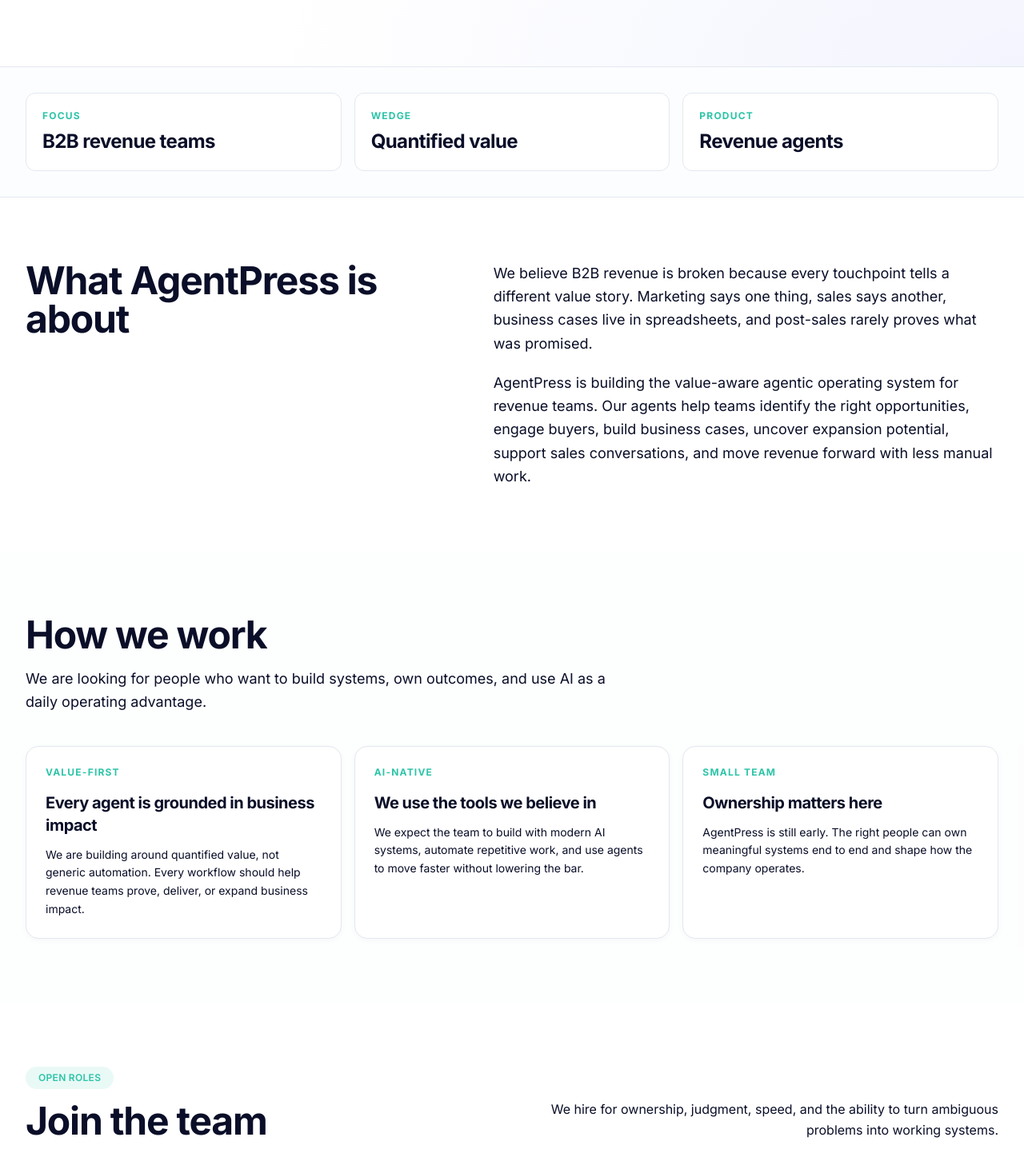
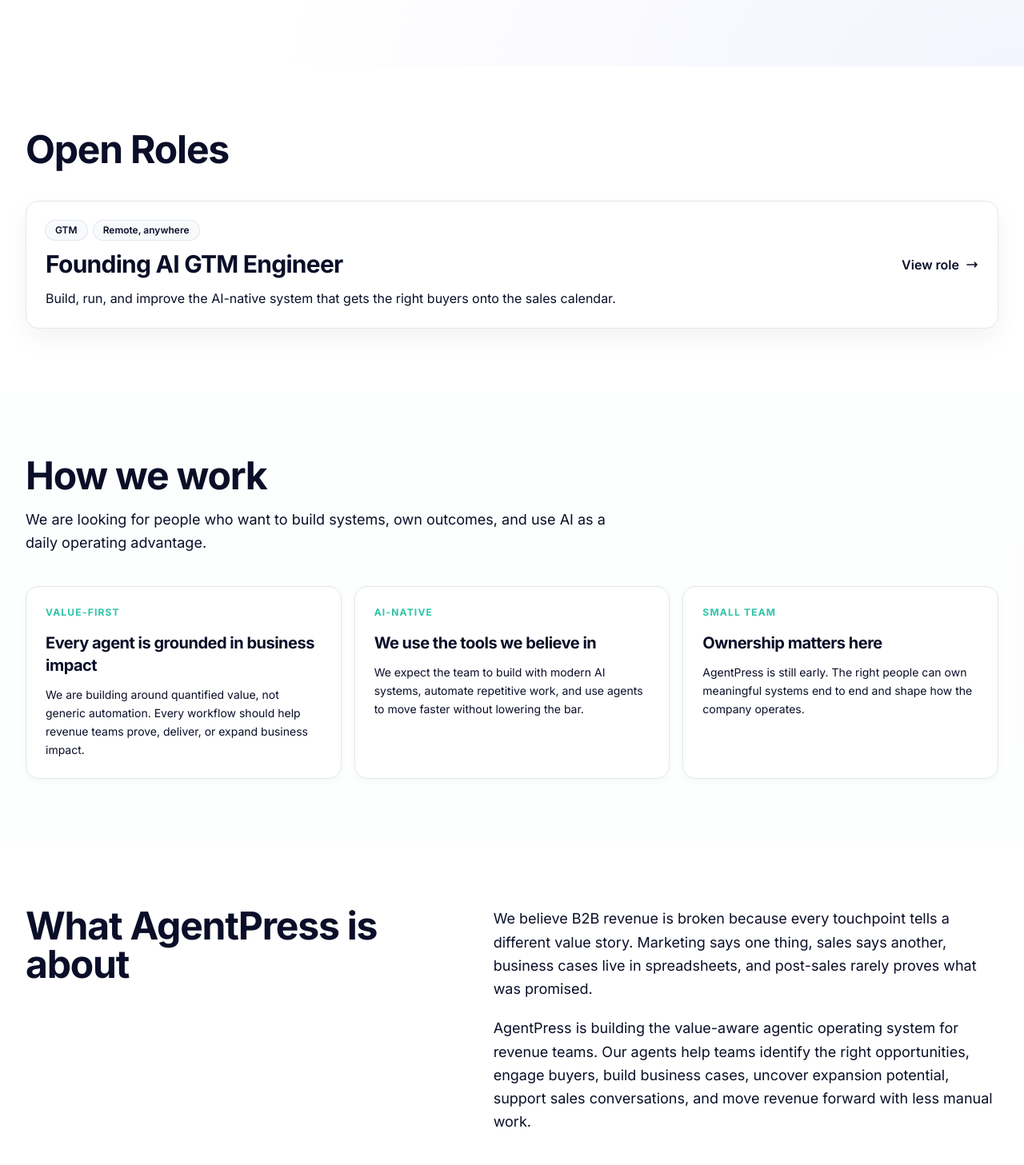
Before and after one commit to andywalters47/agentpress-website, a Next.js app: page /careers in a window 1280 px wide. Shown: the part 593-2050 px from the top of the page at 80% size. Built offline with nearby package versions, Linux system fonts and the light colour scheme.

Commit message:
Reorder careers overview

```diff
--- a/src/app/careers/page.tsx
+++ b/src/app/careers/page.tsx
@@ -89,48 +89,47 @@
         </div>
       </section>
 
-      <section className="border-y border-border bg-slate-50/40 py-8">
-        <div className="mx-auto grid max-w-7xl grid-cols-1 gap-4 px-4 sm:px-6 md:grid-cols-3 lg:px-8">
-          {[
-            { label: 'Focus', value: 'B2B revenue teams' },
-            { label: 'Wedge', value: 'Quantified value' },
-            { label: 'Product', value: 'Revenue agents' },
-          ].map((item) => (
-            <div key={item.label} className="rounded-xl border border-border bg-white p-5">
-              <div className="text-xs font-bold uppercase tracking-widest text-ap-teal">
-                {item.label}
-              </div>
-              <div className="mt-2 text-2xl font-bold tracking-tight text-ap-dark-blue">
-                {item.value}
-              </div>
-            </div>
-          ))}
-        </div>
-      </section>
-
       <section className="py-14 md:py-20">
         <div className="section-container !py-0">
-          <div className="grid grid-cols-1 gap-12 lg:grid-cols-[minmax(0,0.85fr)_minmax(0,1fr)] lg:items-start">
-            <div>
-              <h2 className="text-3xl font-bold tracking-tight text-ap-dark-blue md:text-5xl">
-                What AgentPress is about
-              </h2>
-            </div>
-            <div className="space-y-5 text-lg leading-relaxed text-muted-foreground">
-              <p>
-                We believe B2B revenue is broken because every touchpoint tells
-                a different value story. Marketing says one thing, sales says
-                another, business cases live in spreadsheets, and post-sales
-                rarely proves what was promised.
-              </p>
-              <p>
-                AgentPress is building the value-aware agentic operating system
-                for revenue teams. Our agents help teams identify the right
-                opportunities, engage buyers, build business cases, uncover
-                expansion potential, support sales conversations, and move
-                revenue forward with less manual work.
-              </p>
-            </div>
+          <div className="mb-10">
+            <h2 className="text-3xl font-bold tracking-tight text-ap-dark-blue md:text-5xl">
+              Open Roles
+            </h2>
+          </div>
+
+          <div className="space-y-4">
+            {openRoles.map((role) => (
+              <Link
+                key={role.href}
+                href={role.href}
+                className="group block rounded-2xl border border-border bg-white p-6 shadow-[0_12px_32px_rgba(10,14,40,0.05)] transition-colors hover:border-ap-teal/60"
+              >
+                <div className="flex flex-col gap-6 md:flex-row md:items-center md:justify-between">
+                  <div className="max-w-3xl">
+                    <div className="mb-3 flex flex-wrap gap-2">
+                      {[role.team, role.location].map((item) => (
+                        <span
+                          key={item}
+                          className="rounded-full bg-slate-50 px-3 py-1 text-xs font-semibold text-ap-dark-blue ring-1 ring-border"
+                        >
+                          {item}
+                        </span>
+                      ))}
+                    </div>
+                    <h3 className="text-2xl font-bold tracking-tight text-ap-dark-blue md:text-3xl">
+                      {role.title}
+                    </h3>
+                    <p className="mt-3 text-base leading-relaxed text-muted-foreground">
+                      {role.summary}
+                    </p>
+                  </div>
+                  <div className="inline-flex items-center gap-2 font-semibold text-ap-dark-blue transition-colors group-hover:text-ap-teal">
+                    View role
+                    <ArrowIcon />
+                  </div>
+                </div>
+              </Link>
+            ))}
           </div>
         </div>
       </section>
@@ -170,54 +169,27 @@
 
       <section className="py-14 md:py-20">
         <div className="section-container !py-0">
-          <div className="mb-10 flex flex-col justify-between gap-5 md:flex-row md:items-end">
+          <div className="grid grid-cols-1 gap-12 lg:grid-cols-[minmax(0,0.85fr)_minmax(0,1fr)] lg:items-start">
             <div>
-              <span className="mb-4 inline-flex items-center rounded-full bg-ap-teal/10 px-4 py-1.5 text-xs font-semibold uppercase tracking-wide text-ap-teal">
-                Open Roles
-              </span>
               <h2 className="text-3xl font-bold tracking-tight text-ap-dark-blue md:text-5xl">
-                Join the team
+                What AgentPress is about
               </h2>
             </div>
-            <p className="max-w-xl text-base leading-relaxed text-muted-foreground md:text-right">
-              We hire for ownership, judgment, speed, and the ability to turn
-              ambiguous problems into working systems.
-            </p>
-          </div>
-
-          <div className="space-y-4">
-            {openRoles.map((role) => (
-              <Link
-                key={role.href}
-                href={role.href}
-                className="group block rounded-2xl border border-border bg-white p-6 shadow-[0_12px_32px_rgba(10,14,40,0.05)] transition-colors hover:border-ap-teal/60"
-              >
-                <div className="flex flex-col gap-6 md:flex-row md:items-center md:justify-between">
-                  <div className="max-w-3xl">
-                    <div className="mb-3 flex flex-wrap gap-2">
-                      {[role.team, role.location].map((item) => (
-                        <span
-                          key={item}
-                          className="rounded-full bg-slate-50 px-3 py-1 text-xs font-semibold text-ap-dark-blue ring-1 ring-border"
-                        >
-                          {item}
-                        </span>
-                      ))}
-                    </div>
-                    <h3 className="text-2xl font-bold tracking-tight text-ap-dark-blue md:text-3xl">
-                      {role.title}
-                    </h3>
-                    <p className="mt-3 text-base leading-relaxed text-muted-foreground">
-                      {role.summary}
-                    </p>
-                  </div>
-                  <div className="inline-flex items-center gap-2 font-semibold text-ap-dark-blue transition-colors group-hover:text-ap-teal">
-                    View role
-                    <ArrowIcon />
-                  </div>
-                </div>
-              </Link>
-            ))}
+            <div className="space-y-5 text-lg leading-relaxed text-muted-foreground">
+              <p>
+                We believe B2B revenue is broken because every touchpoint tells
+                a different value story. Marketing says one thing, sales says
+                another, business cases live in spreadsheets, and post-sales
+                rarely proves what was promised.
+              </p>
+              <p>
+                AgentPress is building the value-aware agentic operating system
+                for revenue teams. Our agents help teams identify the right
+                opportunities, engage buyers, build business cases, uncover
+                expansion potential, support sales conversations, and move
+                revenue forward with less manual work.
+              </p>
+            </div>
           </div>
         </div>
       </section>
```
